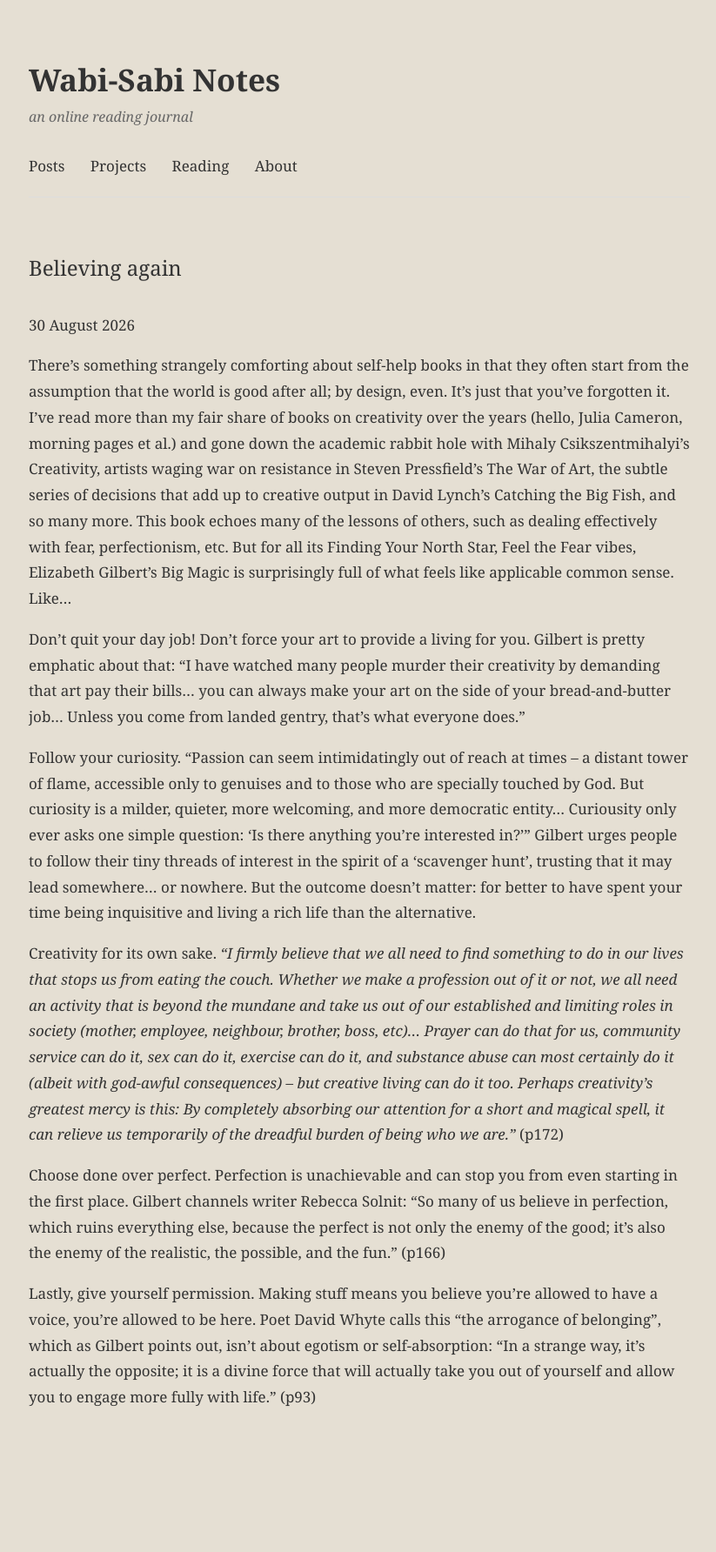
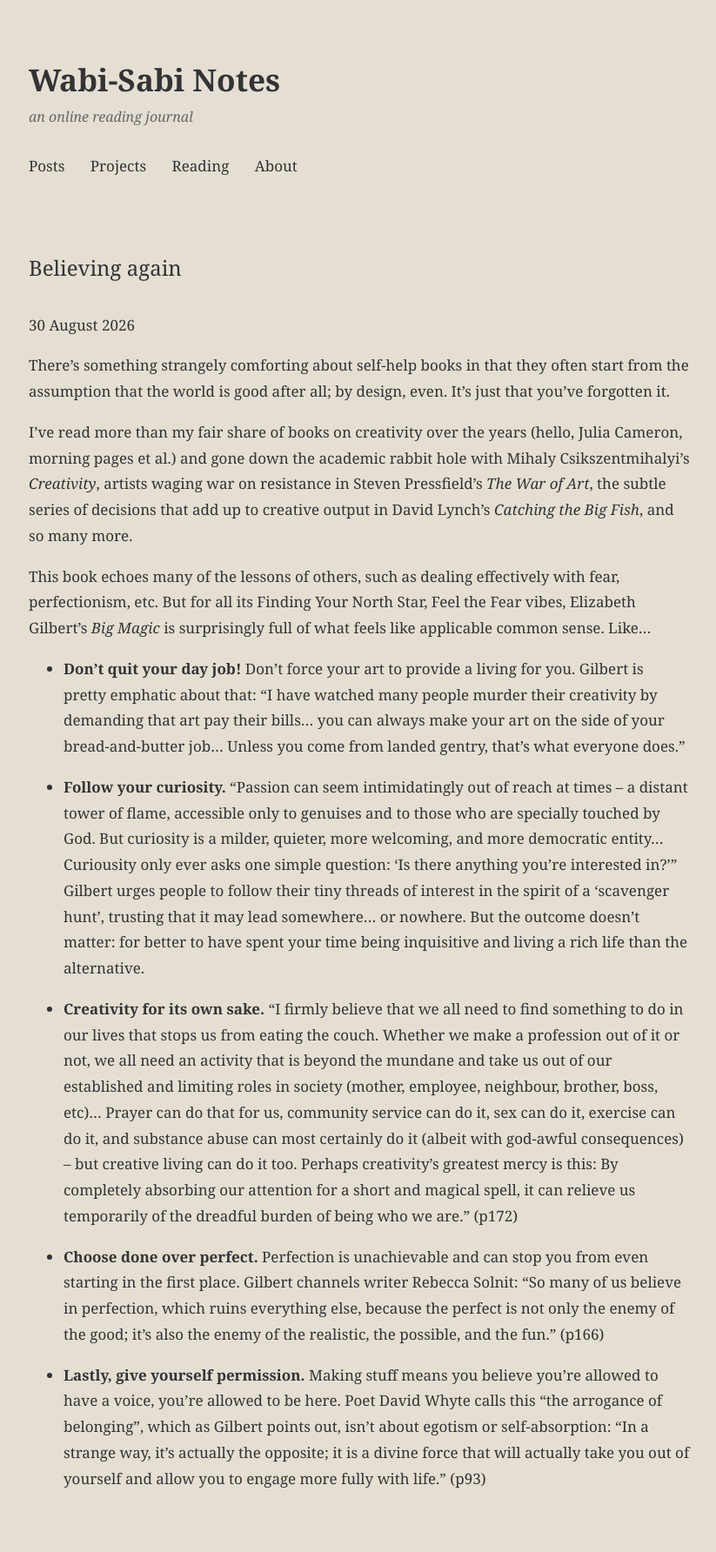
Before and after one commit to bakeramy/wabisabinotes, a Jekyll site: the page built from _posts/2026-08-30-believing again.md, in a window 1280 px wide. Shown: the whole page at 87% size, without its empty margins (227-1050 px from the left). Built offline with Jekyll 4.4.1, drawn with Linux system fonts in a browser that asks for light colours; before the commit the page ends 1691 px from its top, so only the background shows below that.

```diff
--- a/_posts/2026-08-30-believing again.md
+++ b/_posts/2026-08-30-believing again.md
@@ -4,14 +4,18 @@ title: Believing again
 date: 2026-08-30
 ---
 
-There’s something strangely comforting about self-help books in that they often start from the assumption that the world is good after all; by design, even. It’s just that you’ve forgotten it. I’ve read more than my fair share of books on creativity over the years (hello, Julia Cameron, morning pages et al.) and gone down the academic rabbit hole with Mihaly Csikszentmihalyi’s Creativity, artists waging war on resistance in Steven Pressfield’s The War of Art, the subtle series of decisions that add up to creative output in David Lynch’s Catching the Big Fish, and so many more. This book echoes many of the lessons of others, such as dealing effectively with fear, perfectionism, etc. But for all its Finding Your North Star, Feel the Fear vibes, Elizabeth Gilbert’s Big Magic is surprisingly full of what feels like applicable common sense. Like…
+There’s something strangely comforting about self-help books in that they often start from the assumption that the world is good after all; by design, even. It’s just that you’ve forgotten it.
 
-Don’t quit your day job! Don’t force your art to provide a living for you. Gilbert is pretty emphatic about that: “I have watched many people murder their creativity by demanding that art pay their bills… you can always make your art on the side of your bread-and-butter job… Unless you come from landed gentry, that’s what everyone does.”
+I’ve read more than my fair share of books on creativity over the years (hello, Julia Cameron, morning pages et al.) and gone down the academic rabbit hole with Mihaly Csikszentmihalyi’s _Creativity_, artists waging war on resistance in Steven Pressfield’s _The War of Art_, the subtle series of decisions that add up to creative output in David Lynch’s _Catching the Big Fish_, and so many more.
 
-Follow your curiosity. “Passion can seem intimidatingly out of reach at times – a distant tower of flame, accessible only to genuises and to those who are specially touched by God. But curiosity is a milder, quieter, more welcoming, and more democratic entity… Curiousity only ever asks one simple question: ‘Is there anything you’re interested in?’” Gilbert urges people to follow their tiny threads of interest in the spirit of a ‘scavenger hunt’, trusting that it may lead somewhere… or nowhere. But the outcome doesn’t matter: for better to have spent your time being inquisitive and living a rich life than the alternative.
+This book echoes many of the lessons of others, such as dealing effectively with fear, perfectionism, etc. But for all its Finding Your North Star, Feel the Fear vibes, Elizabeth Gilbert’s _Big Magic_ is surprisingly full of what feels like applicable common sense. Like…
 
-Creativity for its own sake. _“I firmly believe that we all need to find something to do in our lives that stops us from eating the couch. Whether we make a profession out of it or not, we all need an activity that is beyond the mundane and take us out of our established and limiting roles in society (mother, employee, neighbour, brother, boss, etc)… Prayer can do that for us, community service can do it, sex can do it, exercise can do it, and substance abuse can most certainly do it (albeit with god-awful consequences) – but creative living can do it too. Perhaps creativity’s greatest mercy is this: By completely absorbing our attention for a short and magical spell, it can relieve us temporarily of the dreadful burden of being who we are.”_ (p172)
+- **Don’t quit your day job!** Don’t force your art to provide a living for you. Gilbert is pretty emphatic about that: “I have watched many people murder their creativity by demanding that art pay their bills… you can always make your art on the side of your bread-and-butter job… Unless you come from landed gentry, that’s what everyone does.”
 
-Choose done over perfect. Perfection is unachievable and can stop you from even starting in the first place. Gilbert channels writer Rebecca Solnit: “So many of us believe in perfection, which ruins everything else, because the perfect is not only the enemy of the good; it’s also the enemy of the realistic, the possible, and the fun.” (p166)
+- **Follow your curiosity.** “Passion can seem intimidatingly out of reach at times – a distant tower of flame, accessible only to genuises and to those who are specially touched by God. But curiosity is a milder, quieter, more welcoming, and more democratic entity… Curiousity only ever asks one simple question: ‘Is there anything you’re interested in?’” Gilbert urges people to follow their tiny threads of interest in the spirit of a ‘scavenger hunt’, trusting that it may lead somewhere… or nowhere. But the outcome doesn’t matter: for better to have spent your time being inquisitive and living a rich life than the alternative.
 
-Lastly, give yourself permission. Making stuff means you believe you’re allowed to have a voice, you’re allowed to be here. Poet David Whyte calls this “the arrogance of belonging”, which as Gilbert points out, isn’t about egotism or self-absorption: “In a strange way, it’s actually the opposite; it is a divine force that will actually take you out of yourself and allow you to engage more fully with life.” (p93)
+- **Creativity for its own sake.** “I firmly believe that we all need to find something to do in our lives that stops us from eating the couch. Whether we make a profession out of it or not, we all need an activity that is beyond the mundane and take us out of our established and limiting roles in society (mother, employee, neighbour, brother, boss, etc)… Prayer can do that for us, community service can do it, sex can do it, exercise can do it, and substance abuse can most certainly do it (albeit with god-awful consequences) – but creative living can do it too. Perhaps creativity’s greatest mercy is this: By completely absorbing our attention for a short and magical spell, it can relieve us temporarily of the dreadful burden of being who we are.” (p172)
+
+- **Choose done over perfect.** Perfection is unachievable and can stop you from even starting in the first place. Gilbert channels writer Rebecca Solnit: “So many of us believe in perfection, which ruins everything else, because the perfect is not only the enemy of the good; it’s also the enemy of the realistic, the possible, and the fun.” (p166)
+
+- **Lastly, give yourself permission.** Making stuff means you believe you’re allowed to have a voice, you’re allowed to be here. Poet David Whyte calls this “the arrogance of belonging”, which as Gilbert points out, isn’t about egotism or self-absorption: “In a strange way, it’s actually the opposite; it is a divine force that will actually take you out of yourself and allow you to engage more fully with life.” (p93)
```
